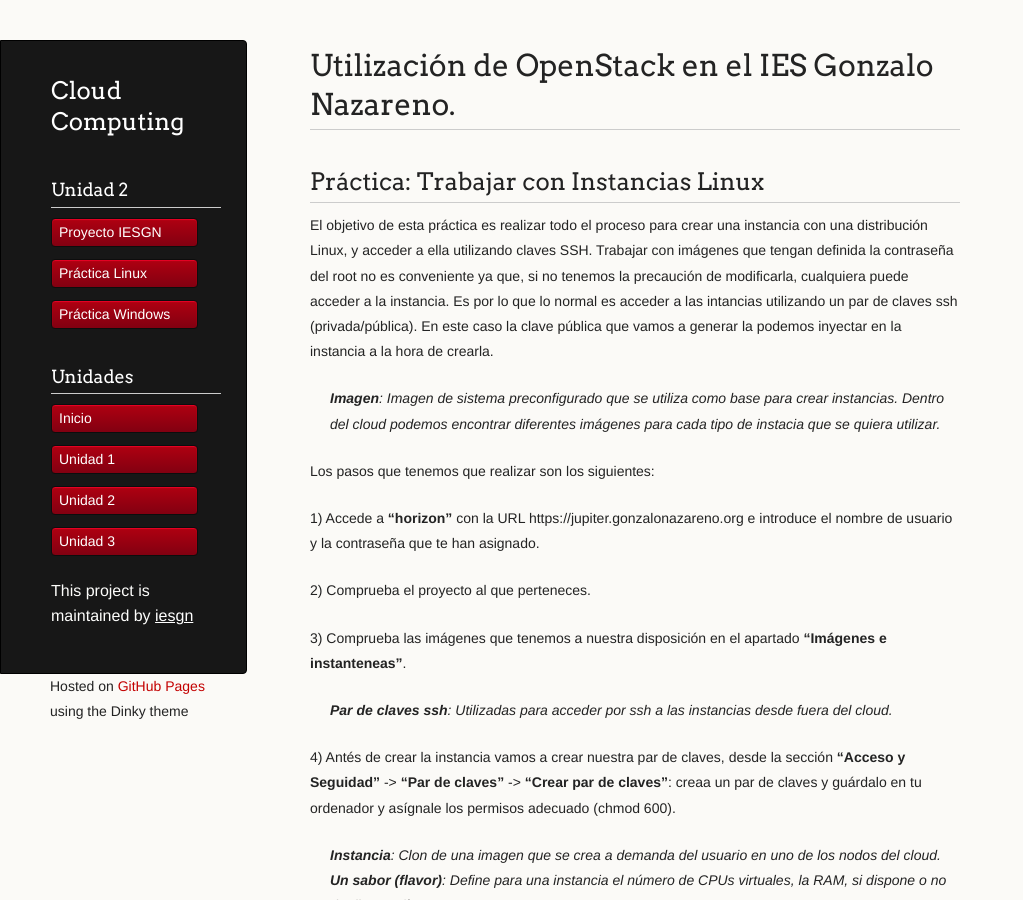
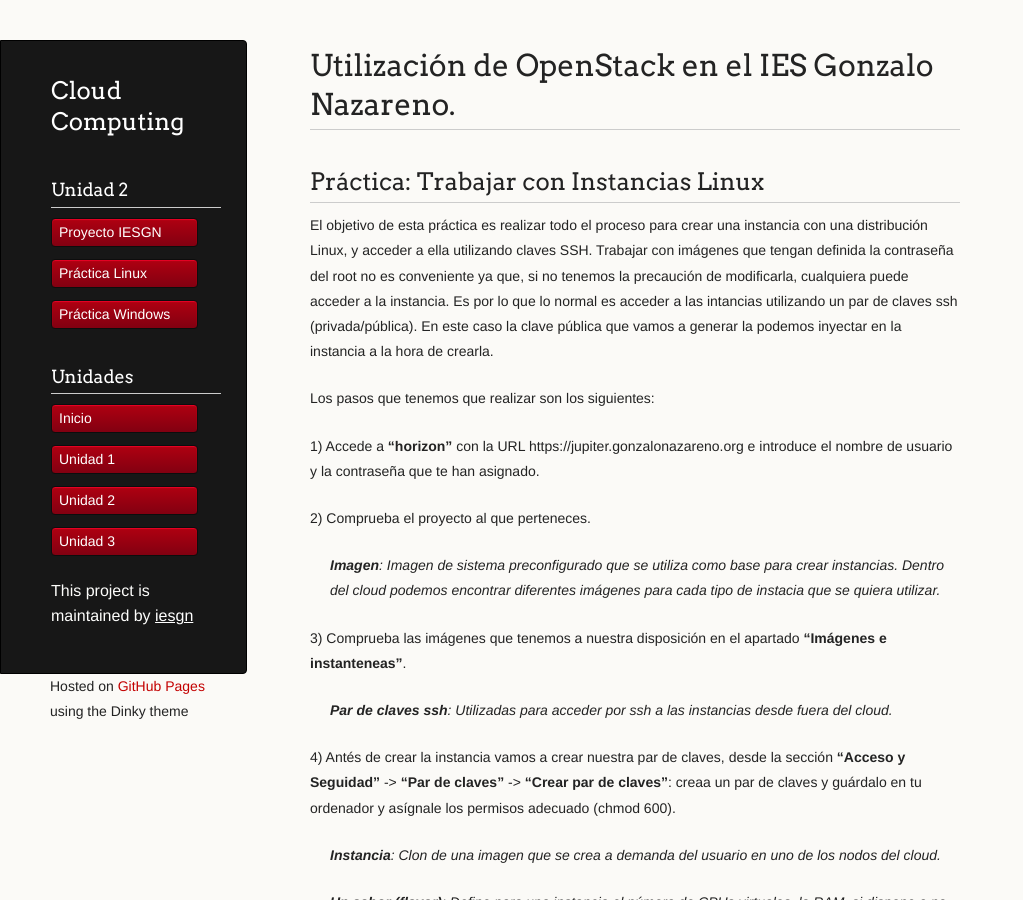
Before and after one commit to iesgn/cloud, a Jekyll site: the page built from curso/u2/practica_linux.md, in a window 1280 px wide and 900 px high. Shown: the whole window, without its empty margins (0-1023 px from the left). Built offline with Jekyll 4.4.1, drawn with Linux system fonts in a browser that asks for light colours.

```diff
--- a/curso/u2/practica_linux.md
+++ b/curso/u2/practica_linux.md
@@ -10,13 +10,13 @@ menu:
 El objetivo de esta práctica es realizar todo el proceso para crear una instancia con una distribución Linux, y acceder a ella utilizando claves SSH.
 Trabajar con imágenes que tengan definida la contraseña del root no es conveniente ya que, si no tenemos la precaución de modificarla, cualquiera puede acceder a la instancia. Es por lo que lo normal es acceder a las intancias utilizando un par de claves ssh (privada/pública). En este caso la clave pública que vamos a generar la podemos inyectar en la instancia a la hora de crearla.
 
-> **Imagen**: Imagen de sistema preconfigurado que se utiliza como base para crear instancias. Dentro del cloud podemos encontrar diferentes imágenes para cada tipo de instacia que se quiera utilizar.
-
 Los pasos que tenemos que realizar son los siguientes:
 
 1) Accede a **"horizon"** con la URL https://jupiter.gonzalonazareno.org e introduce el nombre de usuario y la contraseña que te han asignado.
 
 2) Comprueba el proyecto al que perteneces.
+
+> **Imagen**: Imagen de sistema preconfigurado que se utiliza como base para crear instancias. Dentro del cloud podemos encontrar diferentes imágenes para cada tipo de instacia que se quiera utilizar.
 
 3) Comprueba las imágenes que tenemos a nuestra disposición en el apartado **"Imágenes e instanteneas"**.
 
@@ -25,6 +25,7 @@ Los pasos que tenemos que realizar son los siguientes:
 4) Antés de crear la instancia vamos a crear nuestra par de claves, desde la sección **"Acceso y Seguidad"** -> **"Par de claves"** -> **"Crear par de claves"**: creaa un par de claves y guárdalo en tu ordenador y asígnale los permisos adecuado (chmod 600).
 
 > **Instancia**: Clon de una imagen que se crea a demanda del usuario en uno de los nodos del cloud.
+
 > **Un sabor (flavor)**: Define para una instancia el número de CPUs virtuales, la RAM, si dispone o no de discos efímeros, etc.
 
 5) Crea una instancia de la imagen (**"Instancias"** -> **"Lanzar Instancia"**).
@@ -42,6 +43,7 @@ Los datos necesarios para crear la instancia son los siguientes:
 Accede a ella utilizando la consola VNC, para ello pulsa sobre el nombre de la instancia (desde el apartado **"Instancias"**) y a la pestaña **"Consola"**.
 
 > **IP fija**: Dirección IP con la que se crean las instancias y que se utiliza para comunicación interna.
+
 > **IP flotante**: Dirección IP que puede asociarse a diferentes instancias con el fin de acceder a ellas desde fuera.
 
 6) Cuando se crea, la instancia ha tomada una ip fija de la red a la que está conectada.
```
